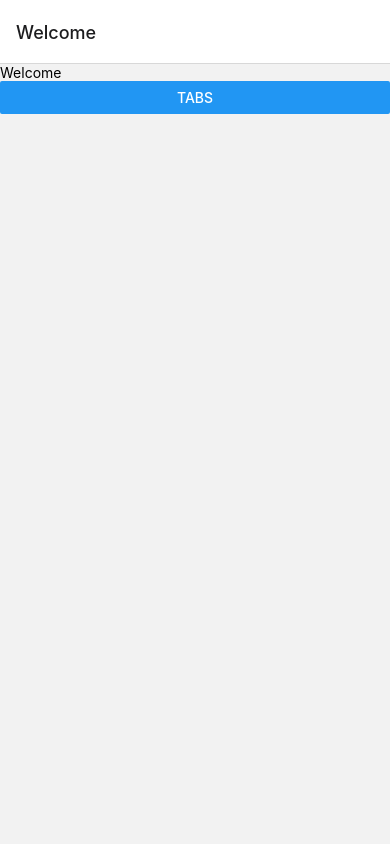
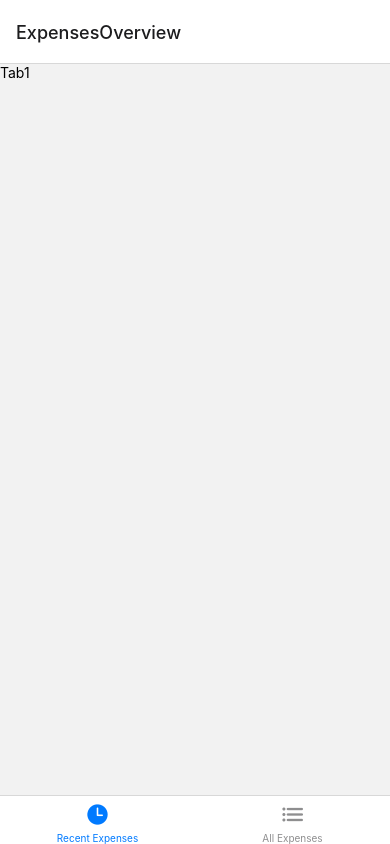
Before and after one commit to padhi190/expenseTracker, a React Native app: screen / in a window 390 px wide. Built offline with nearby package versions, Linux system fonts and the light colour scheme.

Commit message:
initial Screen

```diff
--- a/App.tsx
+++ b/App.tsx
@@ -2,37 +2,37 @@ import { StatusBar } from 'expo-status-bar';
 import { StyleSheet, Text, View } from 'react-native';
 import { createNativeStackNavigator } from '@react-navigation/native-stack';
 import { Ionicons } from '@expo/vector-icons';
-import { Tab1, Tab2, Welcome } from './Screen';
+import { RecentExpenses, AllExpenses, ManageExpense } from './Screen';
 import { createBottomTabNavigator } from '@react-navigation/bottom-tabs';
 import { NavigationContainer } from '@react-navigation/native';
 
 export type StackPages = {
-  Welcome: undefined;
-  Tabs: undefined;
+  ExpensesOverview: undefined
+  ManageExpense: undefined
+}
+
+export type TabsPages = {
+  RecentExpenses: undefined;
+  AllExpenses: undefined;
 };
 
-export type TabsPages = {
-  Tab1: undefined;
-  Tab2: undefined;
-};
+const Tabs = createBottomTabNavigator<TabsPages>();
+const Stacks = createNativeStackNavigator<StackPages>();
 
-const Stack = createNativeStackNavigator<StackPages>();
-const Tabs = createBottomTabNavigator<TabsPages>();
-
-function TabsPage() {
+function ExpenseOverview() {
   return (
     <Tabs.Navigator screenOptions={{ headerShown: false }}>
       <Tabs.Screen
-        name="Tab1"
-        component={Tab1}
+        name="RecentExpenses"
+        component={RecentExpenses}
         options={{
-          tabBarLabel: 'Tab 1',
-          tabBarIcon: ({ color, size }) => <Ionicons name='person-outline' color={color} size={size}/>,
+          tabBarLabel: 'Recent Expenses',
+          tabBarIcon: ({ color, size }) => <Ionicons name='time' color={color} size={size}/>,
         }}
       />
-      <Tabs.Screen name="Tab2" component={Tab2} options={{
-          tabBarLabel: 'Tab 2',
-          tabBarIcon: ({ color, size }) => <Ionicons name='airplane-outline' color={color} size={size}/>,
+      <Tabs.Screen name="AllExpenses" component={AllExpenses} options={{
+          tabBarLabel: 'All Expenses',
+          tabBarIcon: ({ color, size }) => <Ionicons name='list' color={color} size={size}/>,
         }} />
     </Tabs.Navigator>
   );
@@ -41,10 +41,10 @@ function TabsPage() {
 export default function App() {
   return (
     <NavigationContainer>
-      <Stack.Navigator>
-        <Stack.Screen name="Welcome" component={Welcome} />
-        <Stack.Screen name="Tabs" component={TabsPage} />
-      </Stack.Navigator>
+      <Stacks.Navigator>
+        <Stacks.Screen name='ExpensesOverview' component={ExpenseOverview}/>
+        <Stacks.Screen name='ManageExpense' component={ManageExpense}/>
+      </Stacks.Navigator>
       <StatusBar style="auto" />
     </NavigationContainer>
   );
--- a/Screen/Welcome.tsx
+++ b/Screen/ManageExpense.tsx
@@ -2,13 +2,13 @@ import { NativeStackScreenProps } from '@react-navigation/native-stack'
 import { Button, Text, View } from 'react-native'
 import { StackPages } from '../App';
 
-type Props = NativeStackScreenProps<StackPages, 'Welcome'>;
+type Props = NativeStackScreenProps<StackPages, 'ManageExpense'>;
 
 function Welcome({ navigation }: Props) {
   return (
     <View>
         <Text>Welcome</Text>
-        <Button title='Tabs' onPress={() => navigation.navigate('Tabs')}/>
+        <Button title='Tabs' onPress={() => navigation.navigate('ExpensesOverview')}/>
     </View>
   )
 }
--- a/Screen/index.ts
+++ b/Screen/index.ts
@@ -1,3 +1,3 @@
-export { default as Welcome } from './Welcome';
-export { default as Tab1 } from './Tab1';
-export { default as Tab2 } from './Tab2';
+export { default as ManageExpense } from './ManageExpense';
+export { default as RecentExpenses } from './RecentExpenses';
+export { default as AllExpenses } from './AllExpenses';
```
Also changed, not shown: styles/global.ts (added, +16 -0 lines), Screen/AllExpenses.tsx (renamed from Screen/Tab2.tsx), Screen/RecentExpenses.tsx (renamed from Screen/Tab1.tsx).
